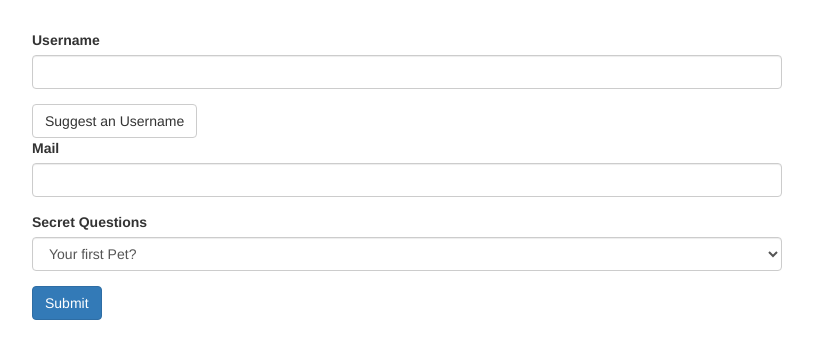
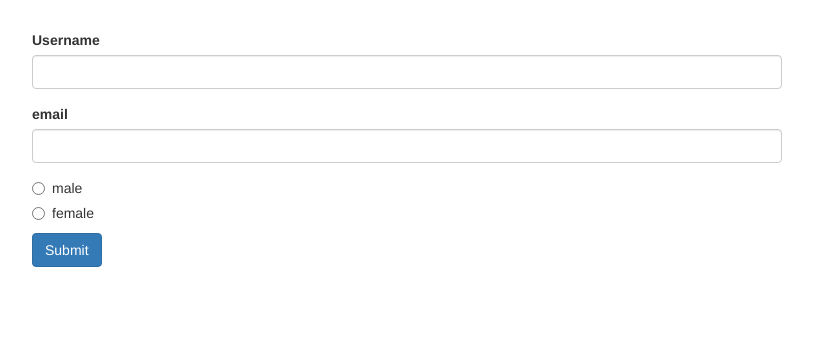
Before and after one commit to smoonmare/forms-reactive, an Angular app: page / in a window 1280 px wide. Shown: the top 358 px of the page, without its empty margins (233-1046 px from the left). Built offline with nearby package versions, Linux system fonts and the light colour scheme.

Commit message:
Copied start app template. Created App Form in the AppComponent. Added ReactiveForm to the AppModule.

```diff
--- a/src/app/app.component.html
+++ b/src/app/app.component.html
@@ -2,23 +2,26 @@
   <div class="row">
     <div class="col-xs-12 col-sm-10 col-md-8 col-sm-offset-1 col-md-offset-2">
       <form>
-        <div id="user-data">
-          <div class="form-group">
-            <label for="username">Username</label>
-            <input type="text" id="username" class="form-control">
-          </div>
-          <button class="btn btn-default" type="button">Suggest an Username</button>
-          <div class="form-group">
-            <label for="email">Mail</label>
-            <input type="email" id="email" class="form-control">
-          </div>
+        <div class="form-group">
+          <label for="username">Username</label>
+          <input
+            type="text"
+            id="username"
+            class="form-control">
         </div>
         <div class="form-group">
-          <label for="secret">Secret Questions</label>
-          <select id="secret" class="form-control">
-            <option value="pet">Your first Pet?</option>
-            <option value="teacher">Your first teacher?</option>
-          </select>
+          <label for="email">email</label>
+          <input
+            type="text"
+            id="email"
+            class="form-control">
+        </div>
+        <div class="radio" *ngFor="let gender of genders">
+          <label>
+            <input
+              type="radio"
+              [value]="gender">{{ gender }}
+          </label>
         </div>
         <button class="btn btn-primary" type="submit">Submit</button>
       </form>
--- a/src/app/app.component.ts
+++ b/src/app/app.component.ts
@@ -1,12 +1,20 @@
-import { Component } from '@angular/core';
+import { Component, OnInit } from '@angular/core';
+import { FormControl, FormGroup } from '@angular/forms';
 
 @Component({
   selector: 'app-root',
   templateUrl: './app.component.html',
   styleUrls: ['./app.component.css']
 })
-export class AppComponent {
-  suggestUserName() {
-    const suggestedName = 'Superuser';
+export class AppComponent implements OnInit {
+  genders = ['male', 'female'];
+  signupForm?: FormGroup;
+
+  ngOnInit(): void {
+      this.signupForm = new FormGroup({
+        'username': new FormControl(null),
+        'email': new FormControl(null),
+        'gender': new FormControl('male')
+      })
   }
 }
--- a/src/app/app.module.ts
+++ b/src/app/app.module.ts
@@ -1,6 +1,6 @@
 import { BrowserModule } from '@angular/platform-browser';
 import { NgModule } from '@angular/core';
-import { FormsModule } from '@angular/forms';
+import { ReactiveFormsModule } from '@angular/forms';
 
 
 import { AppComponent } from './app.component';
@@ -11,7 +11,7 @@ import { AppComponent } from './app.component';
   ],
   imports: [
     BrowserModule,
-    FormsModule,
+    ReactiveFormsModule
   ],
   providers: [],
   bootstrap: [AppComponent]
```
